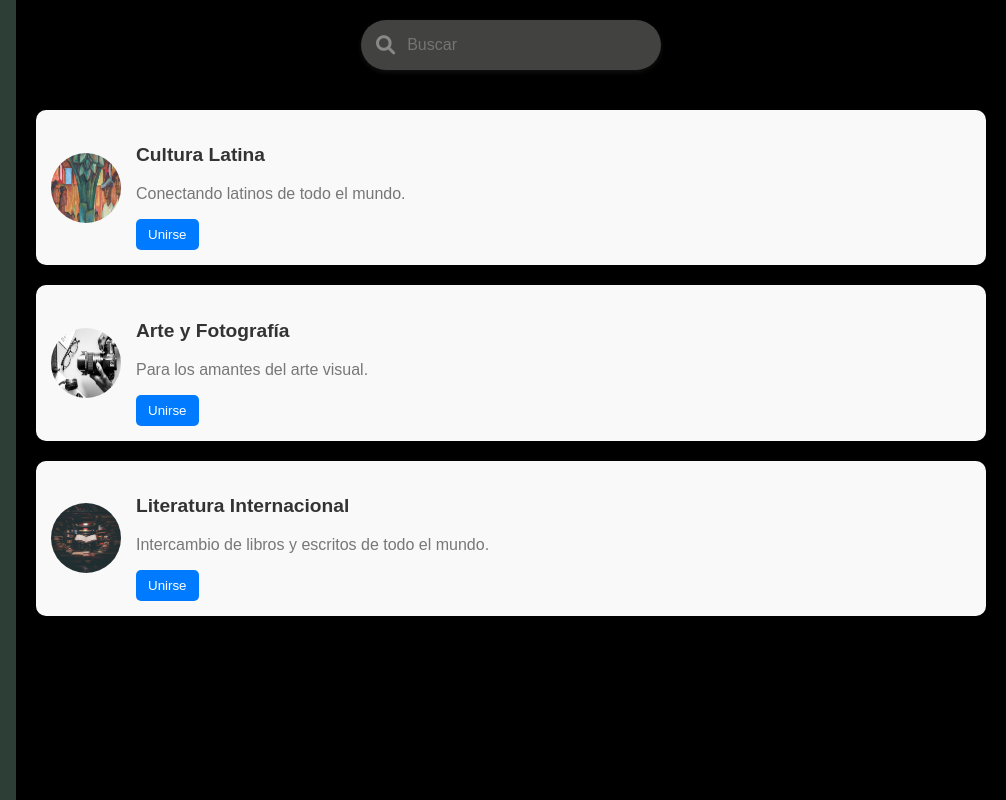
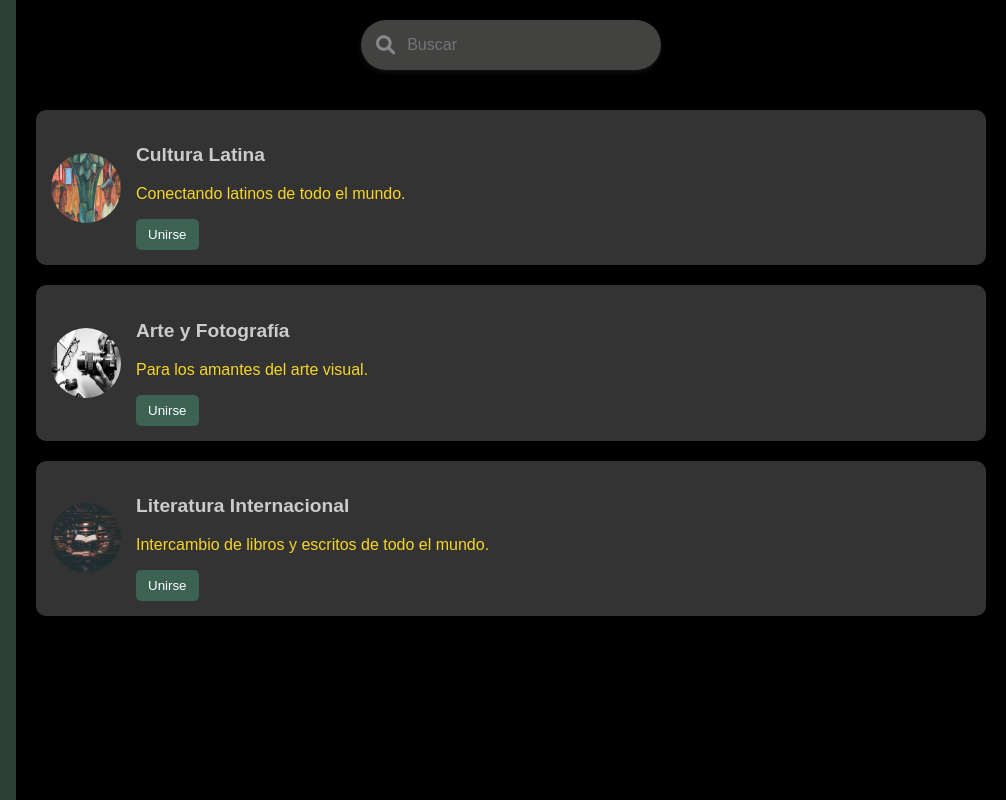
Before and after one commit to Acrolix/cromalink-frontend-update, a website built with Vite: page src/groups.html in a window 1280 px wide. Shown: the full height of the page, 274-1280 px from the left. Built offline with nearby package versions, Linux system fonts and the light colour scheme.

Commit message:
modificando estilos groups.css

```diff
--- a/src/css/groups.css
+++ b/src/css/groups.css
@@ -8,7 +8,7 @@
 .grupo {
     display: flex;
     align-items: center;
-    background-color: #f9f9f9;
+    background-color: #333;
     padding: 15px;
     border-radius: 10px;
     box-shadow: 0px 4px 8px rgba(0, 0, 0, 0.1);
@@ -27,15 +27,15 @@
 
 .nombre_grupo {
     font-size: 1.2em;
-    color: #333;
+    color: #ccc;
 }
 
 .descripcion_grupo {
-    color: #777;
+    color: #f7d628
 }
 
 .btn_unirse {
-    background-color: #007bff;
+    background-color: #3b6252;
     color: white;
     border: none;
     padding: 8px 12px;
```
